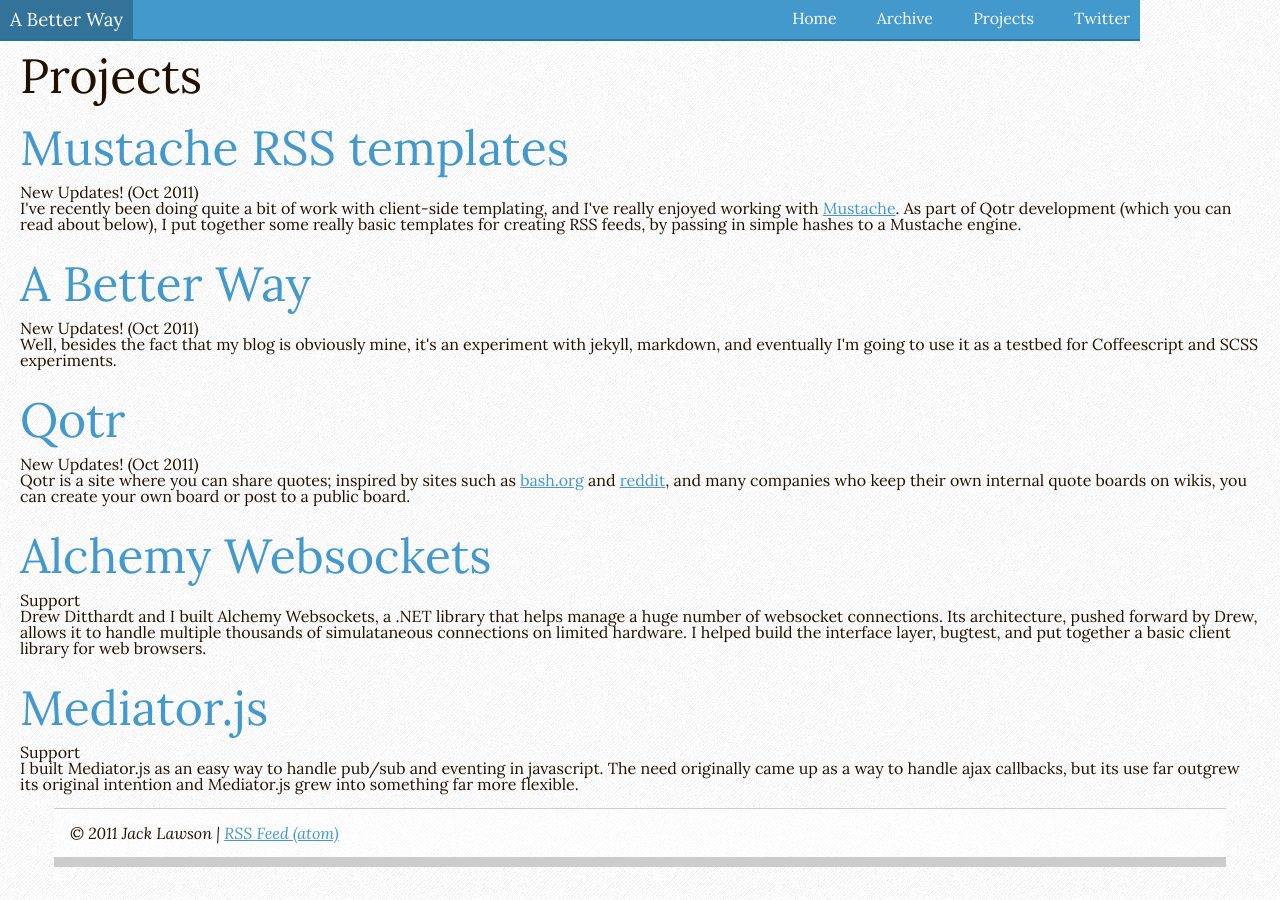
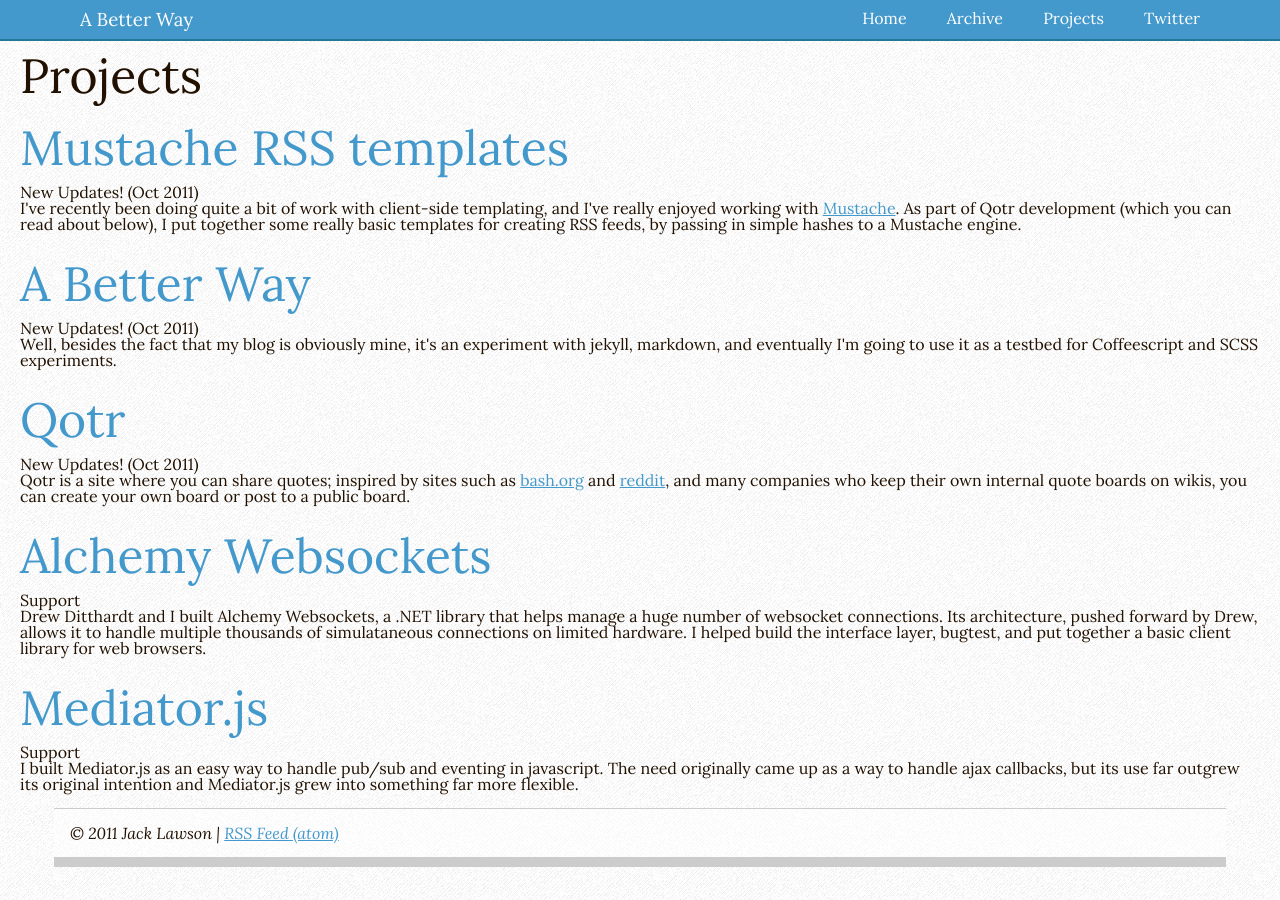
Before and after one commit to ajacksified/ajacksified.github.com, a Jekyll site: the page built from projects.html, in a window 1280 px wide. Built offline with Jekyll 4.4.1, drawn with Linux system fonts in a browser that asks for light colours; nearby versions of some CDN libraries; Markdown is read by kramdown in place of the engine named in the settings.

Commit message:
fixed topbar formatting

```diff
--- a/_layouts/default.html
+++ b/_layouts/default.html
@@ -25,7 +25,8 @@
 <body>
 
   <div id="container" class="container">
-    <header class="row topbar">
+    <header class="topbar">
+      <div class="row">
         <div class="twelvecol">
           <h1><a href="/">A Better Way</a></h1>
           <nav>
@@ -36,6 +37,7 @@
               <li><a href="http://www.twitter.com/ajacksified">Twitter</a></li>
             </ul>
           </nav>
+        </div>
       </div>
     </header>
 
```
Lines whose indentation alone changed are shown as unchanged.
